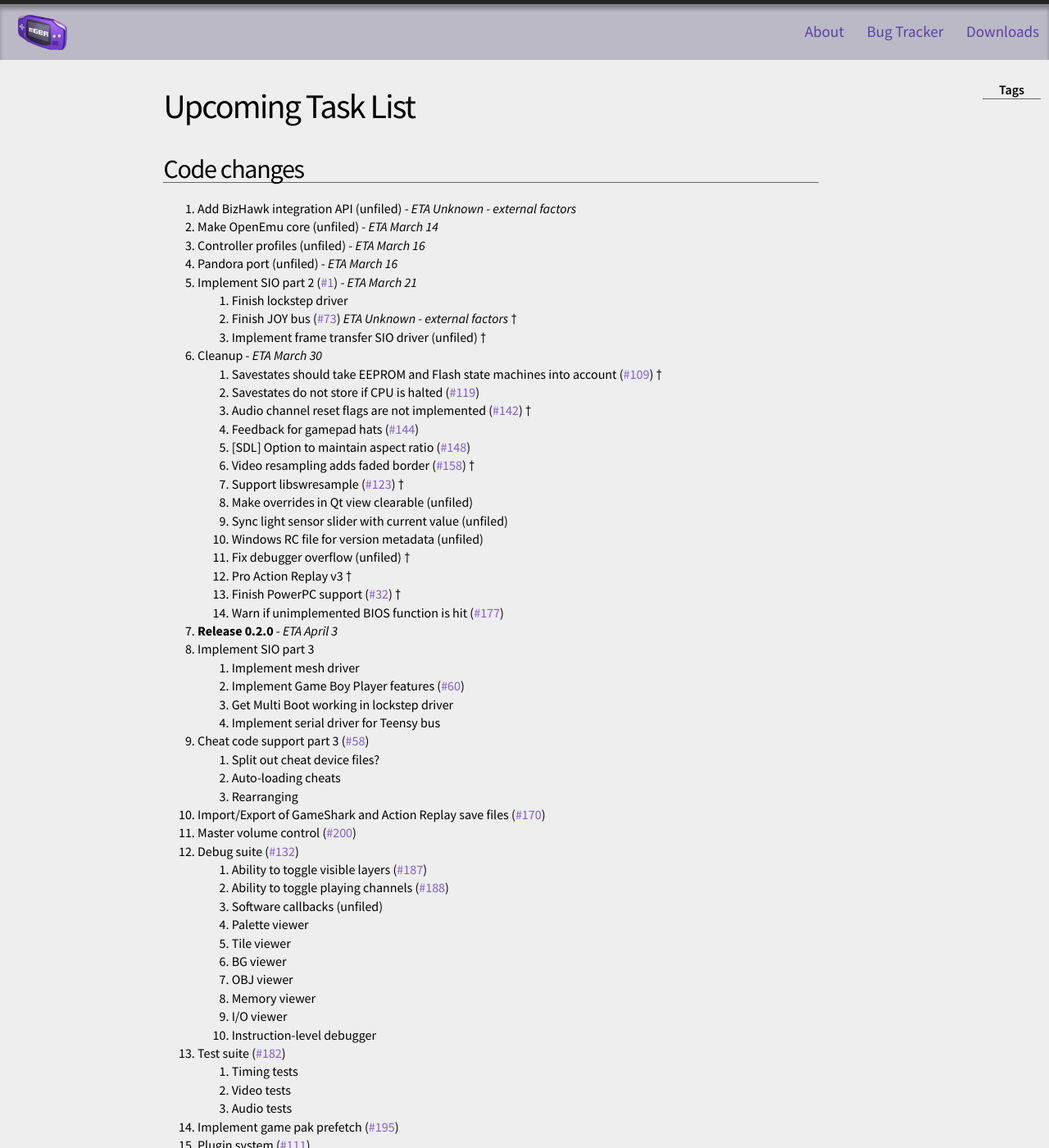
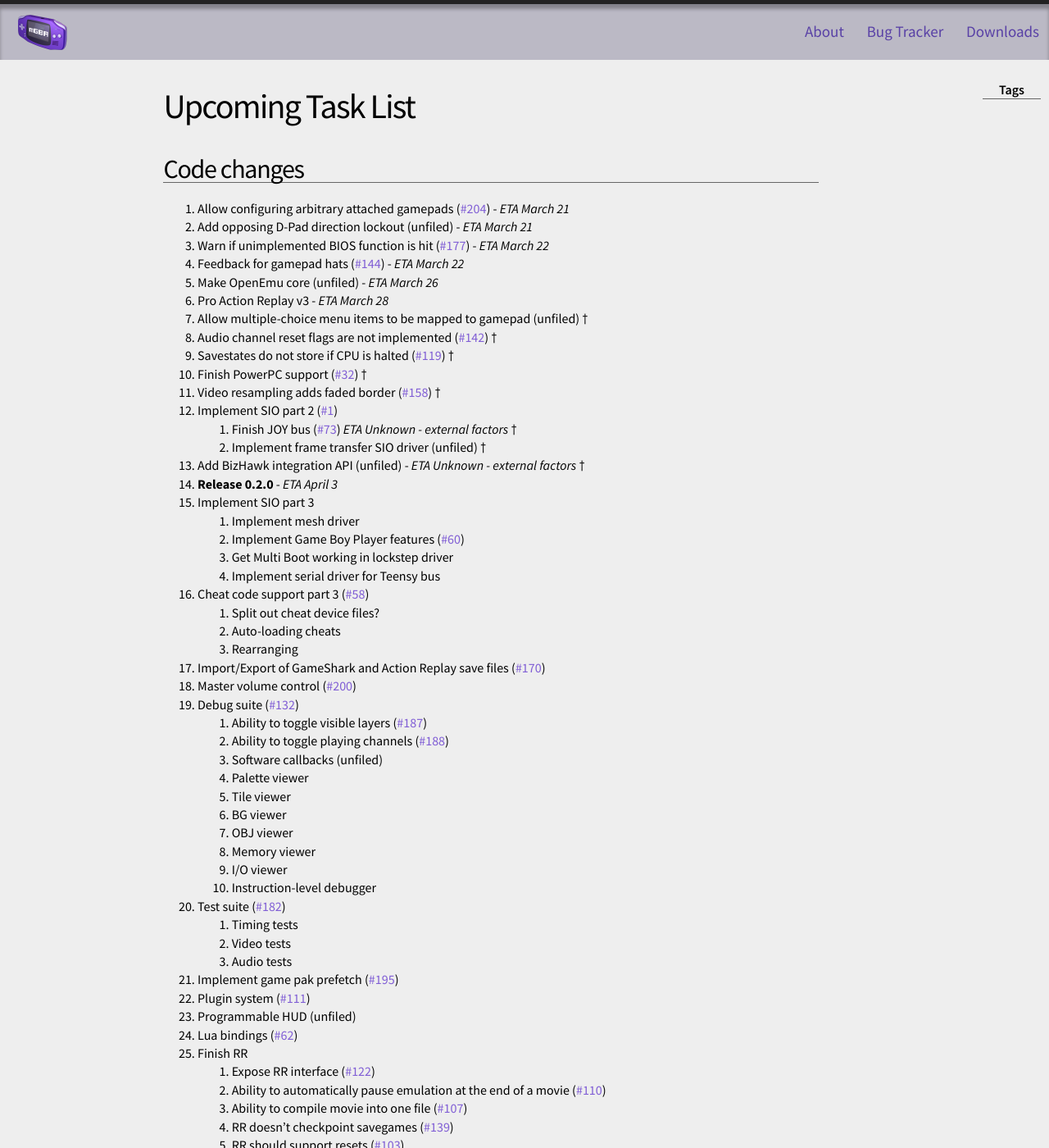
Before and after one commit to mgba-emu/www, a Jekyll site: the page built from tasks.markdown, in a window 1280 px wide and 1400 px high. Shown: the whole window at 82% size. Built offline with Jekyll 4.4.1, drawn with Linux system fonts in a browser that asks for light colours; some of the changed text lies outside the part shown.

Commit message:
Update task list

```diff
--- a/tasks.markdown
+++ b/tasks.markdown
@@ -6,29 +6,21 @@ permalink: tasks.html
 Code changes
 ------------
 
-1. Add BizHawk integration API (unfiled) - *ETA Unknown - external factors*
-1. Make OpenEmu core (unfiled) - *ETA March 14*
-1. Controller profiles (unfiled) - *ETA March 16*
-1. Pandora port (unfiled) - *ETA March 16*
-1. Implement SIO part 2 ({% bug 1 %}) - *ETA March 21*
-    1. Finish lockstep driver
+1. Allow configuring arbitrary attached gamepads ({% bug 204 %}) - *ETA March 21*
+1. Add opposing D-Pad direction lockout (unfiled) - *ETA March 21*
+1. Warn if unimplemented BIOS function is hit ({% bug 177 %}) - *ETA March 22*
+1. Feedback for gamepad hats ({% bug 144 %}) - *ETA March 22*
+1. Make OpenEmu core (unfiled) - *ETA March 26*
+1. Pro Action Replay v3 - *ETA March 28*
+1. Allow multiple-choice menu items to be mapped to gamepad (unfiled) &dagger;
+1. Audio channel reset flags are not implemented ({% bug 142 %}) &dagger;
+1. Savestates do not store if CPU is halted ({% bug 119 %}) &dagger;
+1. Finish PowerPC support ({% bug 32 %}) &dagger;
+1. Video resampling adds faded border ({% bug 158 %}) &dagger;
+1. Implement SIO part 2 ({% bug 1 %})
     1. Finish JOY bus ({% bug 73 %}) *ETA Unknown - external factors* &dagger;
     1. Implement frame transfer SIO driver (unfiled) &dagger;
-1. Cleanup - *ETA March 30*
-    1. Savestates should take EEPROM and Flash state machines into account ({% bug 109 %}) &dagger;
-    1. Savestates do not store if CPU is halted ({% bug 119 %})
-    1. Audio channel reset flags are not implemented ({% bug 142 %}) &dagger;
-    1. Feedback for gamepad hats ({% bug 144 %})
-    1. [SDL] Option to maintain aspect ratio ({% bug 148 %})
-    1. Video resampling adds faded border ({% bug 158 %}) &dagger;
-    1. Support libswresample ({% bug 123 %}) &dagger;
-    1. Make overrides in Qt view clearable (unfiled)
-    1. Sync light sensor slider with current value (unfiled)
-    1. Windows RC file for version metadata (unfiled)
-    1. Fix debugger overflow (unfiled) &dagger;
-    1. Pro Action Replay v3 &dagger;
-    1. Finish PowerPC support ({% bug 32 %}) &dagger;
-    1. Warn if unimplemented BIOS function is hit ({% bug 177 %})
+1. Add BizHawk integration API (unfiled) - *ETA Unknown - external factors* &dagger;
 1. **Release 0.2.0** - *ETA April 3*
 1. Implement SIO part 3
     1. Implement mesh driver
```
Also changed, not shown: other parts of tasks.markdown (+3 -0 lines).
